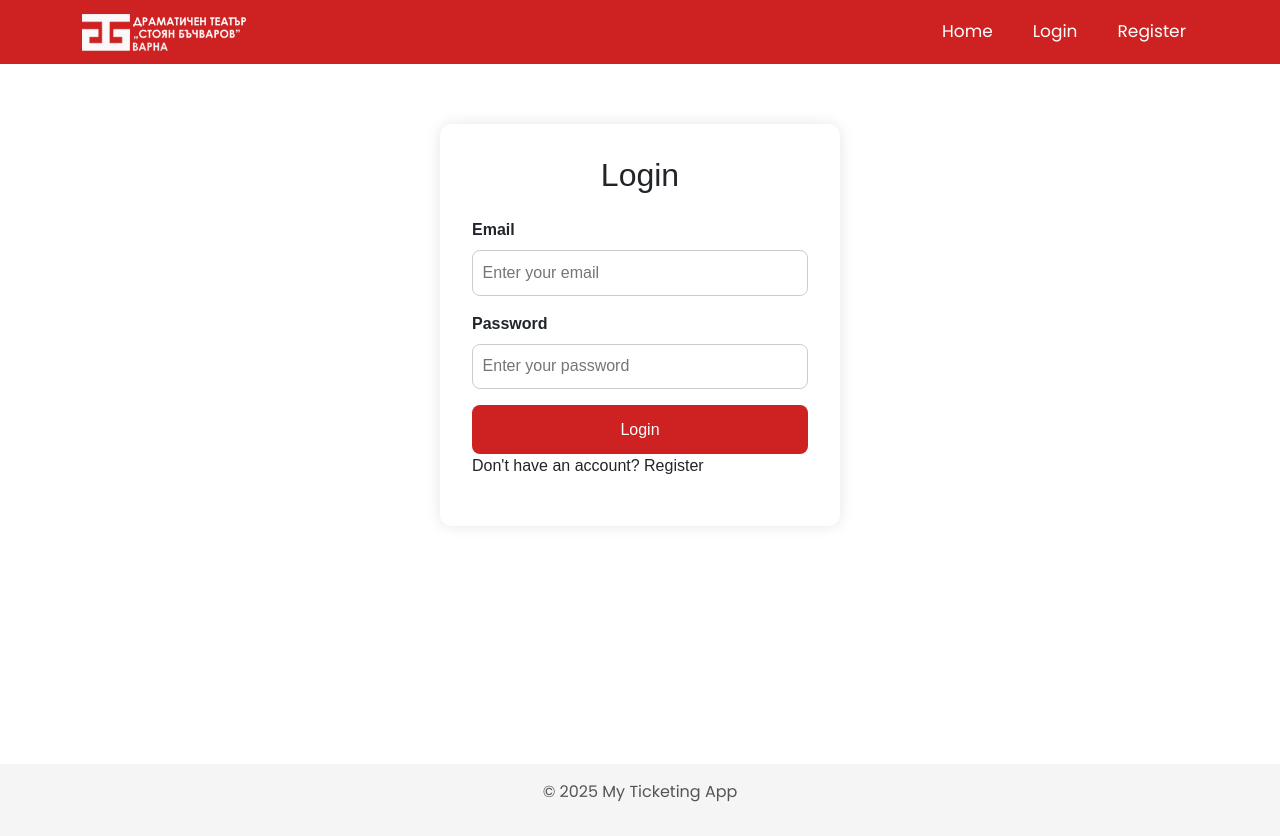
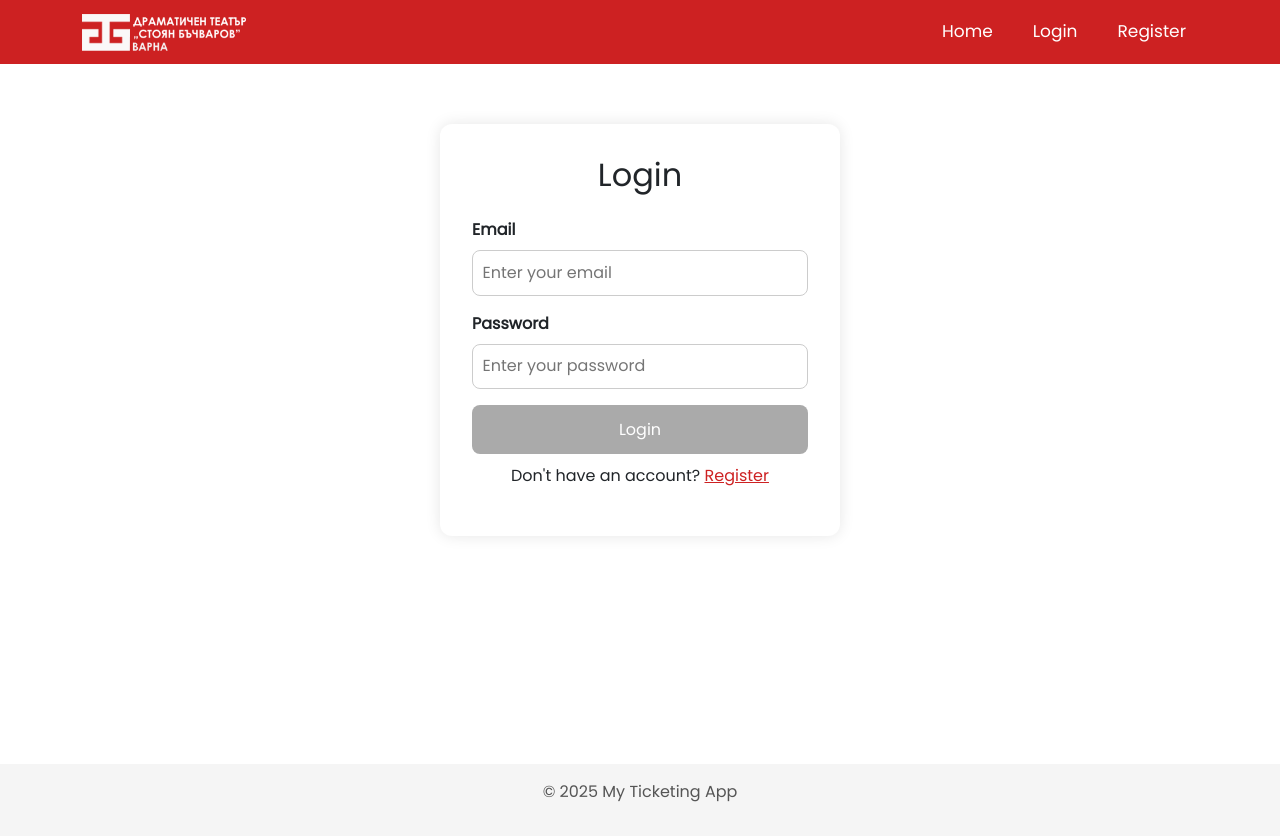
Before and after one commit to dianasimeonova56/drama-varna-online-booking, an Angular app: page /login in a window 1280 px wide. Built offline with nearby package versions, Linux system fonts and the light colour scheme.

Commit message:
fix router module not imported in login/register pages and touch up css

```diff
--- a/src/app/features/auth/login/login.css
+++ b/src/app/features/auth/login/login.css
@@ -4,8 +4,7 @@
   padding: 2rem;
   background: #fff;
   border-radius: 12px;
-  box-shadow: 0 0 15px rgba(0,0,0,0.1);
-  font-family: sans-serif;
+  box-shadow: 0 0 15px rgba(0, 0, 0, 0.1);
 }
 
 h2 {
@@ -49,7 +48,7 @@ button {
 }
 
 button:disabled {
-  background: #cd2122;
+  background: #aaa;
   cursor: not-allowed;
 }
 
@@ -67,3 +66,12 @@ button:disabled {
   border-radius: 6px;
   font-size: 0.9rem;
 }
+
+.account {
+  text-align: center;
+  margin-top: 10px;
+}
+
+.account a {
+  color: #cd2122;
+}
--- a/src/app/features/auth/login/login.html
+++ b/src/app/features/auth/login/login.html
@@ -23,7 +23,7 @@
     </div>
 
     <button type="submit" [disabled]="loginForm.invalid">Login</button>
-    <p>
+    <p class="account">
             Don't have an account?
             <a routerLink="/register" routerLinkActive="active">Register</a>
         </p>
--- a/src/app/features/auth/login/login.ts
+++ b/src/app/features/auth/login/login.ts
@@ -1,11 +1,11 @@
 import { Component, inject } from '@angular/core';
 import { AuthService } from '../../../core/services';
-import { Router } from '@angular/router';
+import { Router, RouterModule } from '@angular/router';
 import { AbstractControl, FormBuilder, FormGroup, FormsModule, ReactiveFormsModule, ValidationErrors, Validators } from '@angular/forms';
 
 @Component({
   selector: 'app-login',
-  imports: [ReactiveFormsModule],
+  imports: [ReactiveFormsModule, RouterModule ],
   templateUrl: './login.html',
   styleUrl: './login.css'
 })
--- a/src/app/features/auth/register/register.css
+++ b/src/app/features/auth/register/register.css
@@ -48,3 +48,12 @@ button:disabled {
   background: #aaa;
   cursor: not-allowed;
 }
+
+.account {
+  text-align: center;
+  margin-top: 10px;
+}
+
+.account a {
+  color: #cd2122;
+}
--- a/src/app/features/auth/register/register.html
+++ b/src/app/features/auth/register/register.html
@@ -38,7 +38,7 @@
         </div>
         <button type="submit" [disabled]="registerForm.invalid">Register</button>
     </form>
-    <p>
+    <p class="account">
         Have an account?
         <a routerLink="/login" routerLinkActive="active">Log In</a>
     </p>
--- a/src/app/features/auth/register/register.ts
+++ b/src/app/features/auth/register/register.ts
@@ -1,11 +1,11 @@
 import { Component, inject } from '@angular/core';
 import { AuthService } from '../../../core/services';
-import { Router } from '@angular/router';
+import { Router, RouterModule } from '@angular/router';
 import { AbstractControl, FormBuilder, FormGroup, ReactiveFormsModule, ValidationErrors, Validators } from '@angular/forms';
 
 @Component({
   selector: 'app-register',
-  imports: [ReactiveFormsModule],
+  imports: [ReactiveFormsModule, RouterModule],
   templateUrl: './register.html',
   styleUrl: './register.css'
 })
```
